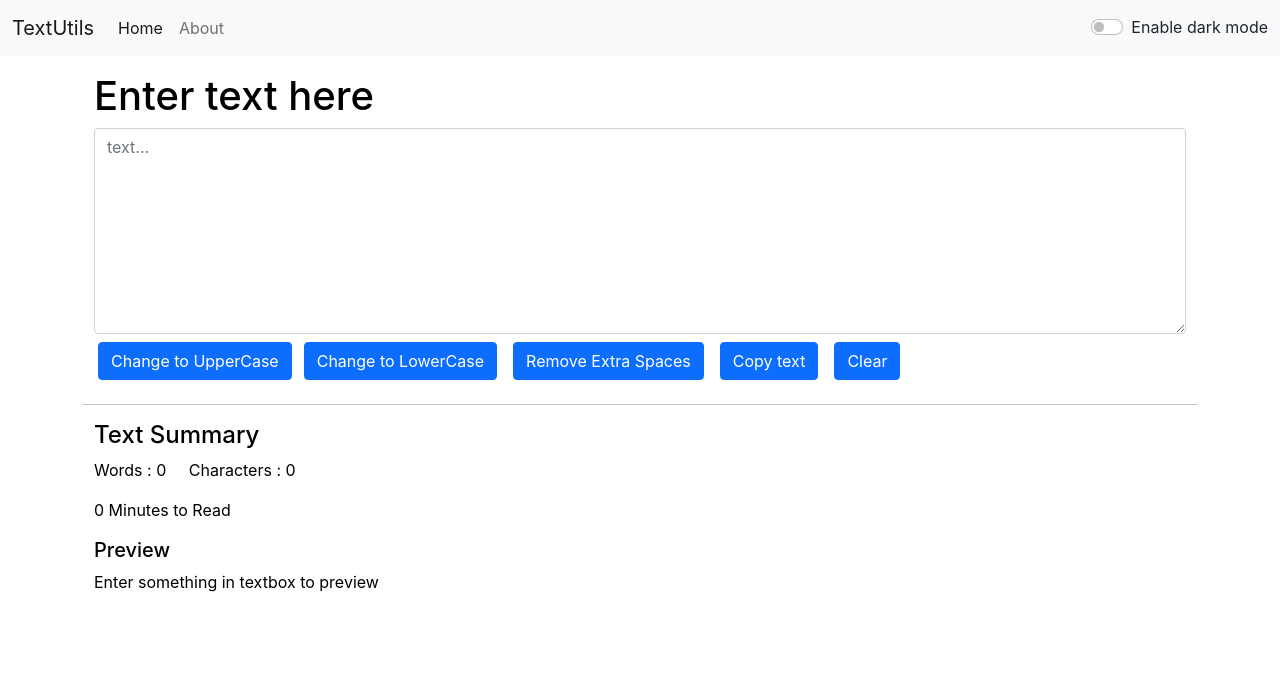
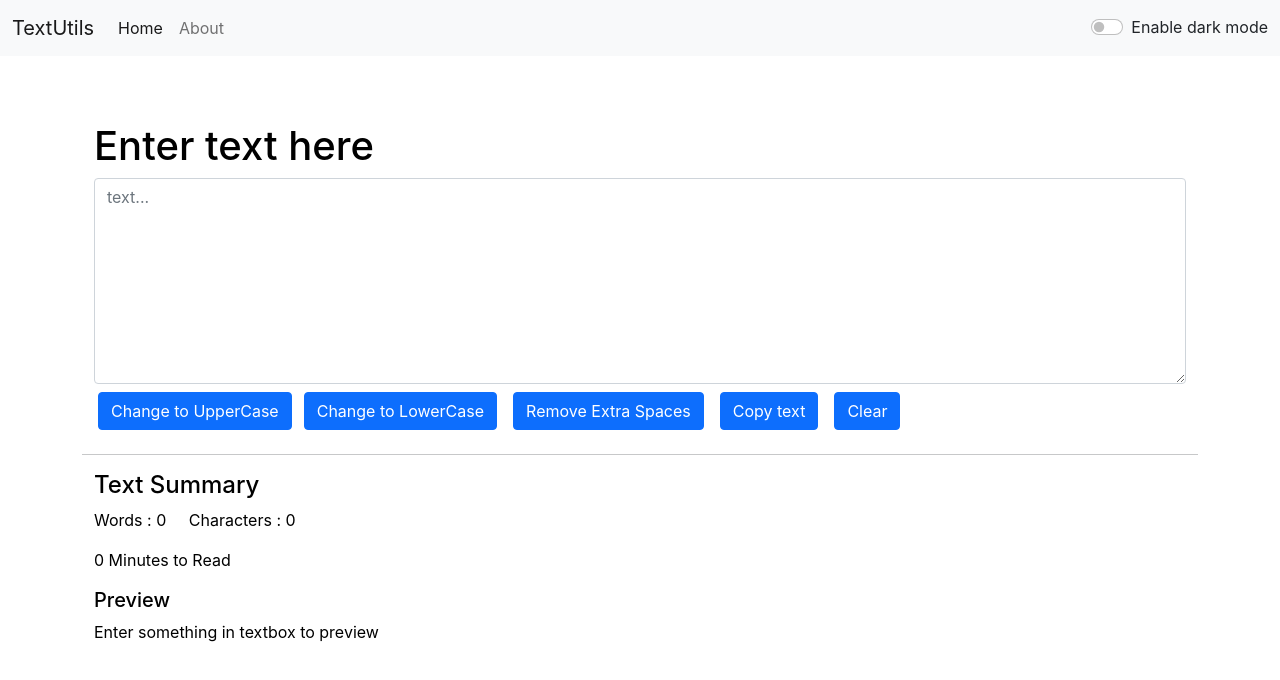
Before and after one commit to ayush1614/TextUtils, a React (Create React App) app: page / in a window 1280 px wide. Shown: the top 680 px of the page. Built offline with nearby package versions, Linux system fonts and the light colour scheme.

Commit message:
improved the alert functionaliy

```diff
--- a/src/components/Alert.js
+++ b/src/components/Alert.js
@@ -3,9 +3,11 @@
 export default function Alert(props) {
 
     return (
-        props.alert && <div className={`alert alert-success alert-dismissible fade show `} role="alert">
-            {props.alert}
-            <button type="button" className="btn-close" data-bs-dismiss="alert" aria-label="Close"></button>
+
+        <div className='container' style={{ height: '50px' }}>
+            {props.alert && <div className={`alert alert-success alert-dismissible fade show `} role="alert">
+                {props.alert}
+            </div>}
         </div>
     )
 }
```
